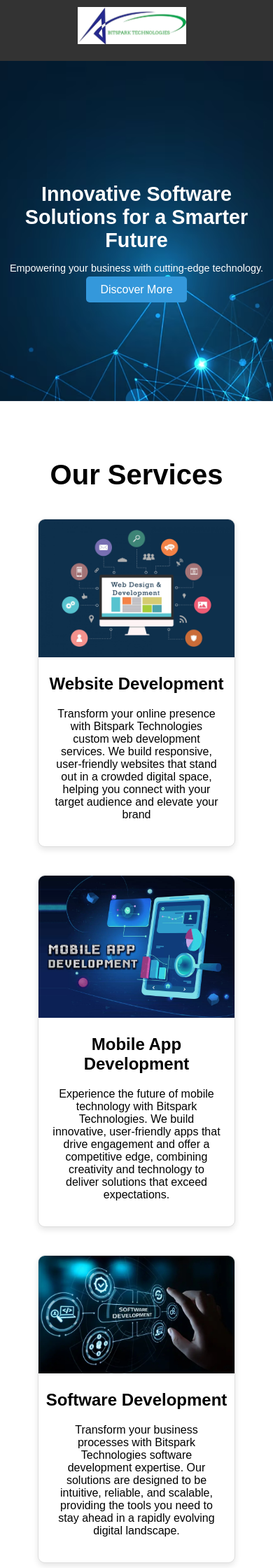
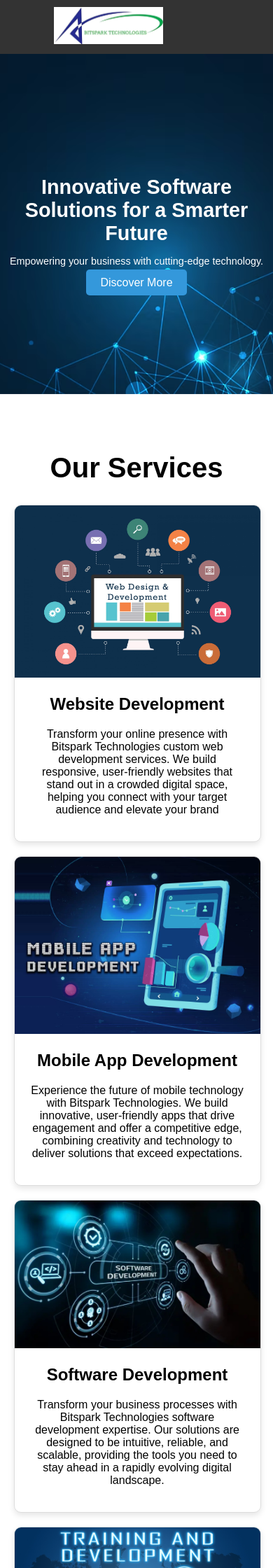
Before and after one commit to dhirajsaindane04/bitsparkswebsite, a Python web app: template app/templates/index.html in a window 390 px wide. Shown: the top 2240 px of the page at 70% size. Run offline with Jinja, Linux system fonts and the light colour scheme; the template is opened without the code that fills it, so the values that code supplies are empty; some libraries are stand-ins or nearby versions.

Commit message:
"Updated styles.css: added transition to nav ul li.logo img, removed and modified various styles for nav and logo, and added new styles for cards on mobile"

```diff
--- a/app/static/css/styles.css
+++ b/app/static/css/styles.css
@@ -103,6 +103,7 @@ nav ul li.logo img {
     margin: 20px;
     width: calc(33% - 40px);
     overflow: hidden;
+    transition: all 0.3s ease;
 }
 
 .card img {
@@ -241,19 +242,14 @@ footer p {
         flex-direction: column;
         align-items: center;
     }
-    nav ul li.logo {
-        /* order: -1; Move logo to the top */
-        margin-bottom: 10px;
-    }
     nav ul li.logo img {
         padding-right: 0;
-        margin-left: 50pt;
-        align-items: center;
+        margin-left: 0;
     }
     nav ul li {
         margin: 0 10px;
     }
-    nav ul li a{
+    nav ul li a {
         display: none;
     }
     nav ul {
@@ -271,4 +267,10 @@ footer p {
     .contact form textarea {
         width: 100%;
     }
+
+    /* Adjustments for the cards */
+    .card {
+        width: 100%;  /* Full width for cards on mobile */
+        margin: 10px 0;
+    }
 }
```
